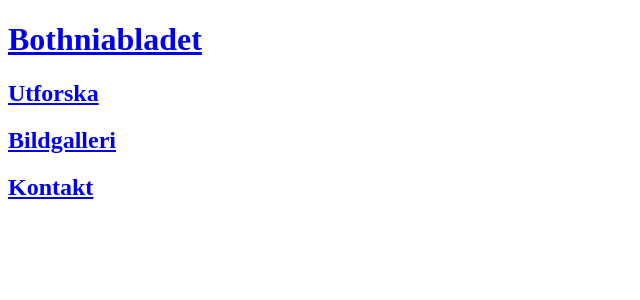
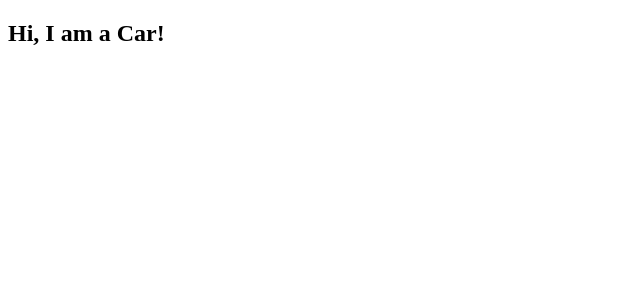
Before and after one commit to luksko602/bothniabladet_frontend, a React (Create React App) app in the folder frontendreact/: page / in a window 1280 px wide. Shown: the top 300 px of the page, without its empty margins (0-640 px from the left). Built offline with nearby package versions, Linux system fonts and the light colour scheme.

Commit message:
Påbörjat koppling för att visa info från memberentiteten i backend

```diff
--- a/frontendreact/src/index.html
+++ b/frontendreact/src/index.html
@@ -7,8 +7,7 @@
   </head>
   <body>
 
-    <div id="root"></header>
-    <script src="./index.js"></script>
+    <div id="root"></div>
 
 
 
--- a/frontendreact/src/index.js
+++ b/frontendreact/src/index.js
@@ -2,45 +2,43 @@ import React from 'react';
 import ReactDOM, { render } from 'react-dom';
 
 
+class Car extends React.Component {
+  render() {
+    return <h2> Hi, I am a Car! </h2>
+  }
+}
+ReactDOM.render(<Car />, document.getElementById('root'))
 
+// //STARTSIDAN
+// class StartPage extends React.Component{
 
-//STARTSIDAN
-class StartPage extends React.Component{
+//   render(){
+//     return <div class="topleftmenu">
 
-  render(){
-    return <div class="topleftmenu">
+//         <div id="startpagelink">
+//             <h1> <a href="index.html"> Bothniabladet</a> </h1>
+//         </div>
 
-        <div id="startpagelink">
-            <h1> <a href="index.html"> Bothniabladet</a> </h1>
-        </div>
+//         <div id="explorelink">
+//             <h2> <a href="utforska.html"> Utforska </a> </h2>
+//         </div>
 
-        <div id="explorelink">
-            <h2> <a href="utforska.html"> Utforska </a> </h2>
-        </div>
+//         <div id="gallerylink">
+//             <h2> <a href="bildgalleri.html">Bildgalleri </a></h2>
+//         </div>
 
-        <div id="gallerylink">
-            <h2> <a href="bildgalleri.html">Bildgalleri </a></h2>
-        </div>
+//         <div id="contactlink">
+//             <h2> <a href="kontakt.html"> Kontakt </a> </h2>
+//         </div>
+//     </div> ;
 
-        <div id="contactlink">
-            <h2> <a href="kontakt.html"> Kontakt </a> </h2>
-        </div>
-    </div> ;
+//   }
+// };
 
-  }
+// const startsida = new StartPage();
+// startsida.render();
 
-
-  //Metod för att koppla till databasen i backend
-  connectToDB(){
-
-  }
-};
-
-const startsida = new StartPage();
-startsida.render();
-
-ReactDOM.render(<StartPage/>, document.getElementById('root'));
-
+// ReactDOM.render(<StartPage/>, document.getElementById('root'));
 
 
 /*ReactDOM.render(
```
Also changed, not shown: frontendreact/src/App.js (+42 -4 lines), 1 other file (tests, documents, lock files or other folders).
